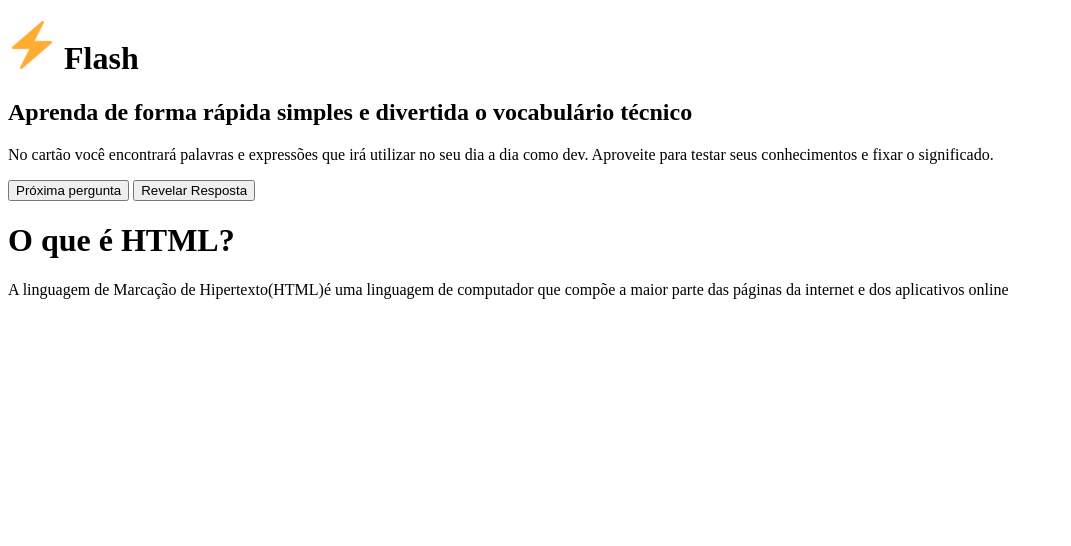
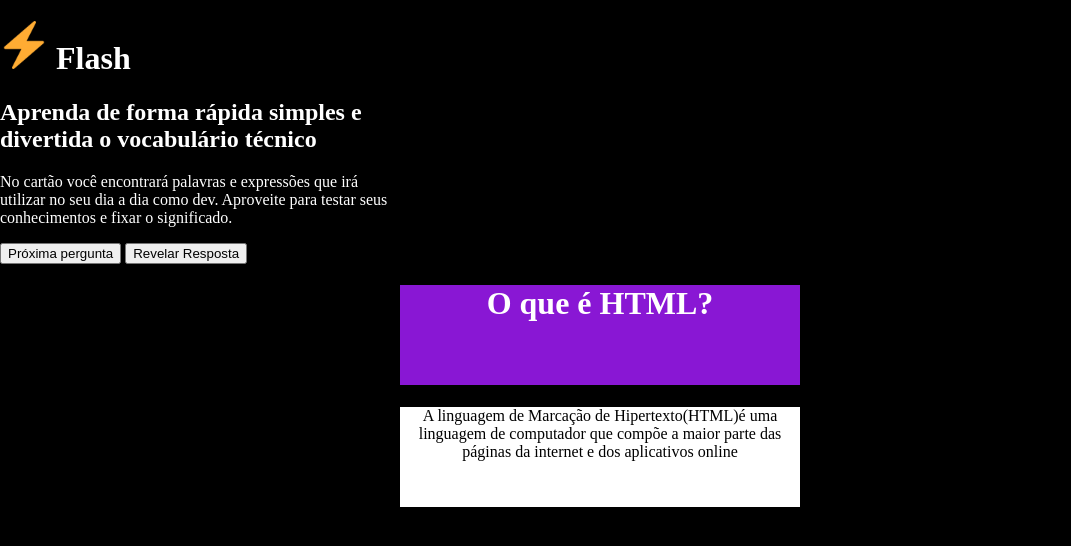
Before and after one commit to adrieliroman/staart, a plain HTML site: page index.html in a window 1280 px wide. Shown: the whole page, without its empty margins (0-1071 px from the left). Drawn offline with Linux system fonts and the light colour scheme.

Commit message:
alterações

```diff
--- a/index.html
+++ b/index.html
@@ -10,7 +10,7 @@
 
 </head>
 <body>
-<div>
+<div class="left">
 
     <h1 i><img src="favicon_io/favicon.ico" alt="simbolo alta tensão"></i> Flash</h1>
     <h2>Aprenda de forma rápida simples e divertida o vocabulário técnico</h2>
@@ -18,9 +18,9 @@
     <button>Próxima pergunta</button>
     <button>Revelar Resposta</button>
 </div>
-<div>
-    <h1>O que é HTML?</h1>
-    <p>A linguagem de Marcação de Hipertexto(HTML)é uma linguagem de computador que compõe a maior parte das páginas da internet e dos aplicativos online</p>
+<div class="right1">
+    <h1 class="right2">O que é HTML?</h1>
+    <p class="p2">A linguagem de Marcação de Hipertexto(HTML)é uma linguagem de computador que compõe a maior parte das páginas da internet e dos aplicativos online</p>
 </div>
 </body>
 </html>
--- a/style.css
+++ b/style.css
@@ -0,0 +1,30 @@
+@charset "UTF-8";
+
+body{
+    background-color: black;
+    color: white;
+    padding: 0px;
+    margin: 0px;
+}
+.left{
+    width: 400px;
+}
+.right1{
+    width: 400px;
+    margin-left: 400px;
+    margin-top: 0px;
+
+}
+.right2{
+    background-color: rgb(137, 23, 212);
+    width: 400px;
+    height: 100px;
+    text-align: center;
+}
+.p2{
+    background-color: white;
+    color: black;
+    width: 400px;
+    height: 100px;
+    text-align: center;
+}
```
